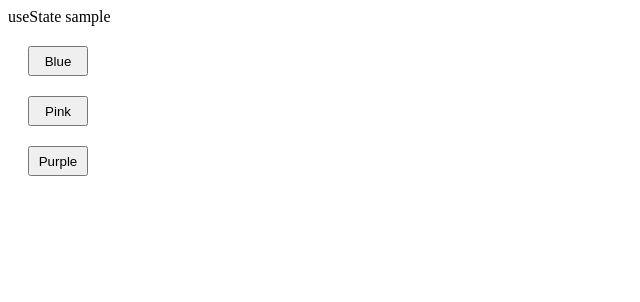
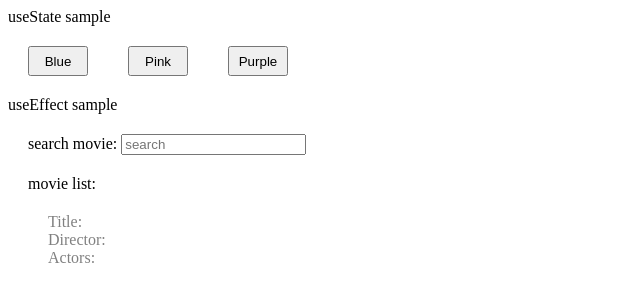
Before and after one commit to ValerieRen/vr-react-examples, a React (Create React App) app: page / in a window 1280 px wide. Shown: the top 302 px of the page, without its empty margins (0-640 px from the left). Built offline with nearby package versions, Linux system fonts and the light colour scheme; no server answers.

Commit message:
useEffect samples

```diff
--- a/src/App.js
+++ b/src/App.js
@@ -1,11 +1,13 @@
 import React from 'react';
 import './App.scss';
 import Colors from "./components/useState/Colors";
+import Count from "./components/useEffect/Count";
 
 const App = () => {
   return (
     <div>
       <Colors />
+      <Count />
     </div>
   );
 }
--- a/src/App.scss
+++ b/src/App.scss
@@ -18,8 +18,6 @@
 }
 
 .button {
-  display: flex;
-  flex-direction: row;
   justify-content: center;
   align-items: center;
   margin: 20px 20px;
@@ -39,3 +37,16 @@
     background: mediumpurple;
   }
 }
+
+.search {
+  margin: 20px 20px;
+}
+
+.search-result {
+  display: flex;
+  flex-direction: column;
+}
+
+.search-result label {
+  color: grey;
+}
--- /dev/null
+++ b/src/components/useEffect/Count.js
@@ -0,0 +1,59 @@
+import React, {useEffect, useState} from "react";
+
+// useEffect will run after render
+const Count = () => {
+  const [searchValue, setSearchValue] = useState('');
+  const [movie, setMovie] = useState({});
+
+  const fetchData = () => {
+    let url = 'http://www.omdbapi.com/?i=tt3896198&apikey=18047d2f&t=' + searchValue;
+    fetch(url)
+      .then(data => {
+        if (!data.ok) {
+          throw new Error('Failed to fetch');
+        }
+        return data.json();
+      })
+      .then(data => {
+        setMovie(data);
+      })
+      .catch(err => Promise.reject(err))
+  }
+
+  // this side effect will happen when prop searchValue changed, this will be run
+  useEffect(() => {
+    fetchData();
+  }, [searchValue])
+
+  // this side effect will happen when prop movie changed, this will be run
+  useEffect(() => {
+    console.log('movie result has been changed');
+  }, [movie])
+
+  return (
+    <React.Fragment>
+      <div>
+        <span>useEffect sample</span>
+      </div>
+      <div className='search'>
+        <span>search movie: </span>
+        <input
+          type="text"
+          placeholder="search"
+          value={searchValue}
+          onChange={e => setSearchValue(e.target.value)}
+        />
+      </div>
+      <div className='search'>
+        <span>movie list: </span>
+        <div className='search search-result'>
+          <label>Title: <span>{movie.Title}</span></label>
+          <label>Director: <span>{movie.Director}</span></label>
+          <label>Actors: <span>{movie.Actors}</span></label>
+        </div>
+      </div>
+    </React.Fragment>
+  )
+};
+
+export default Count;
--- a/src/components/useState/Colors.js
+++ b/src/components/useState/Colors.js
@@ -3,7 +3,7 @@ import React, {useState} from "react";
 const Colors = ({defaultColor}) => {
   const [color, setColor] = useState(defaultColor);
   return (
-    <>
+    <React.Fragment>
       <div>
         <span>useState sample</span>
       </div>
@@ -21,7 +21,7 @@ const Colors = ({defaultColor}) => {
           onClick={() => setColor('purple')}
         >Purple</button>
       </div>
-    </>
+    </React.Fragment>
   );
 }
 
```
